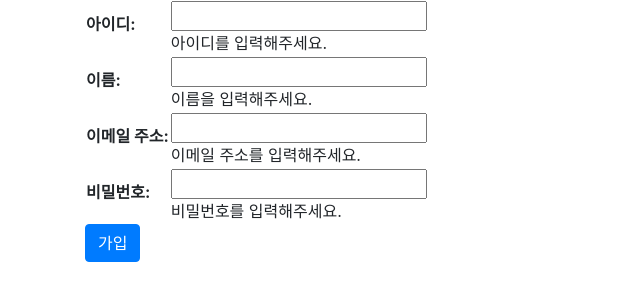
After one commit to shong91/rettiwt, a Django app: template twitterCloneApp/templates/join.html in a window 1280 px wide. The commit adds this page. Shown: the top 301 px of the page, without its empty margins (0-640 px from the left). Run offline with Django 3.2, Linux system fonts and the light colour scheme; the template is opened without the code that fills it: values that come from a table or form of the project are taken from there, others are empty; parts of the project's set-up code (start-up, migrations or seed data) failed here and were passed over; some libraries are stand-ins or nearby versions.

Commit message:
update views.py - join, login

```diff
--- /dev/null
+++ b/twitterCloneApp/templates/join.html
@@ -0,0 +1,13 @@
+{% extends 'base.html' %}
+{% load static %}
+{% block content %}
+<div class="container">
+    <form action="{% url 'join' %}" method="POST">
+        {% csrf_token %}
+        <table>
+            {{ form.as_table }}
+        </table>
+        <button type="submit" class="btn btn-primary"> 가입 </button>
+    </form>
+</div>
+{% endblock %}
--- a/twitterCloneApp/templates/main.html
+++ b/twitterCloneApp/templates/main.html
@@ -5,12 +5,12 @@
     <link rel="stylesheet" href="{% static 'css/main.css' %}">
     <h3>Welcome to ReTTiwT ! </h3>
 
-    <a class="btn btn-primary" href="/joinForm" role="button">
+    <a class="btn btn-primary" href="{% url 'join' %}" role="button">
         <div>
             <span> 가입하기 </span>
         </div>
     </a>
-    <a class="btn btn-secondary" href="/loginForm" role="button">
+    <a class="btn btn-secondary" href="{% url 'login' %}" role="button">
          <div>
              <span> 로그인 </span>
          </div>
--- a/twitterCloneApp/urls.py
+++ b/twitterCloneApp/urls.py
@@ -3,5 +3,7 @@
 
 urlpatterns = [
     path('', views.main, name='main'),
+    path('join/', views.join, name='join'),
+    path('login/', views.user_login, name='login'),
 
 ]
--- a/twitterCloneSettings/settings.py
+++ b/twitterCloneSettings/settings.py
@@ -122,3 +122,5 @@
 STATIC_URL = '/static/'
 
 STATICFILES_DIRS = [os.path.join(BASE_DIR, 'static')]
+
+LOGIN_REDIRECT_URL = 'main'
```
Also changed, not shown: twitterCloneApp/templates/login.html (added, +12 -0 lines).
